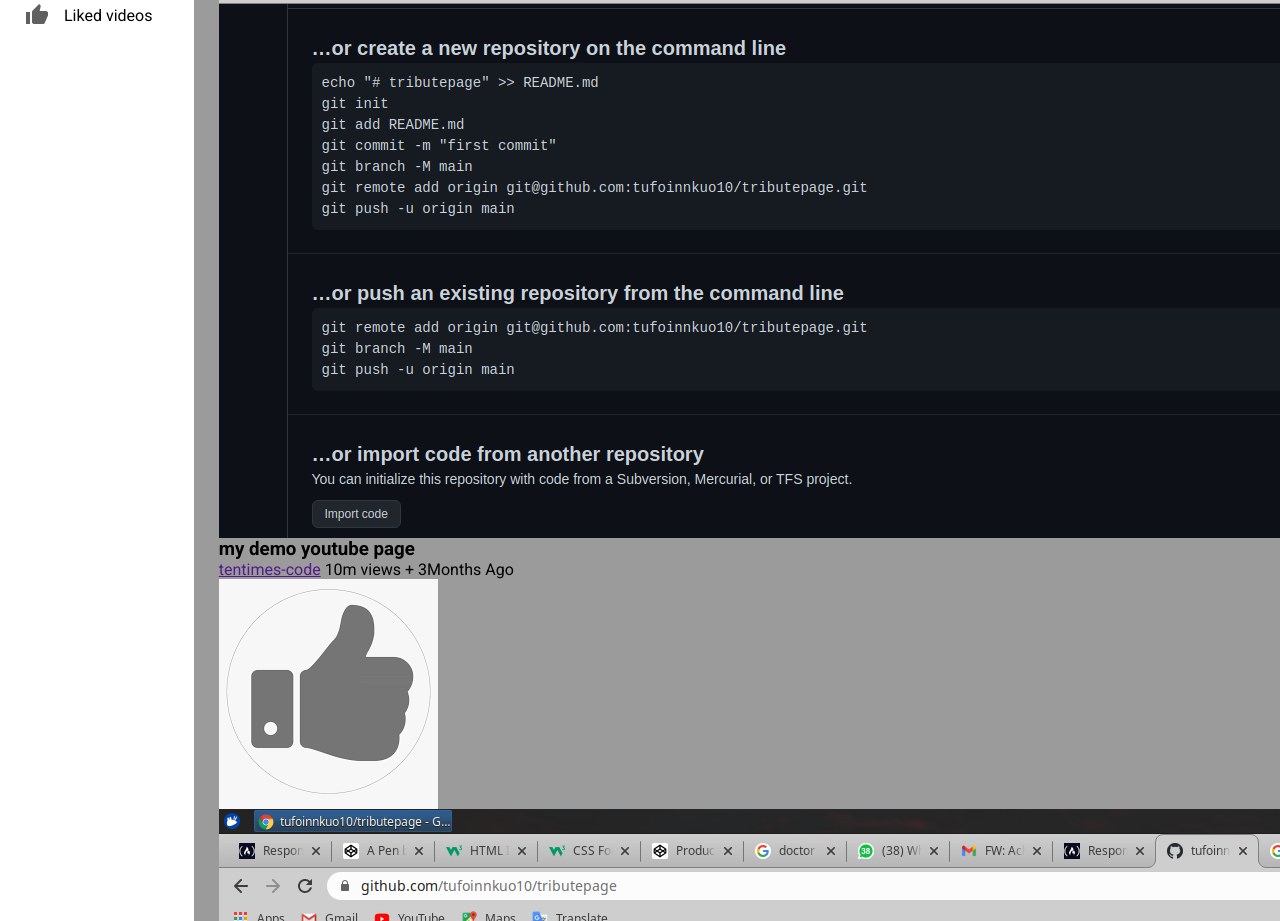
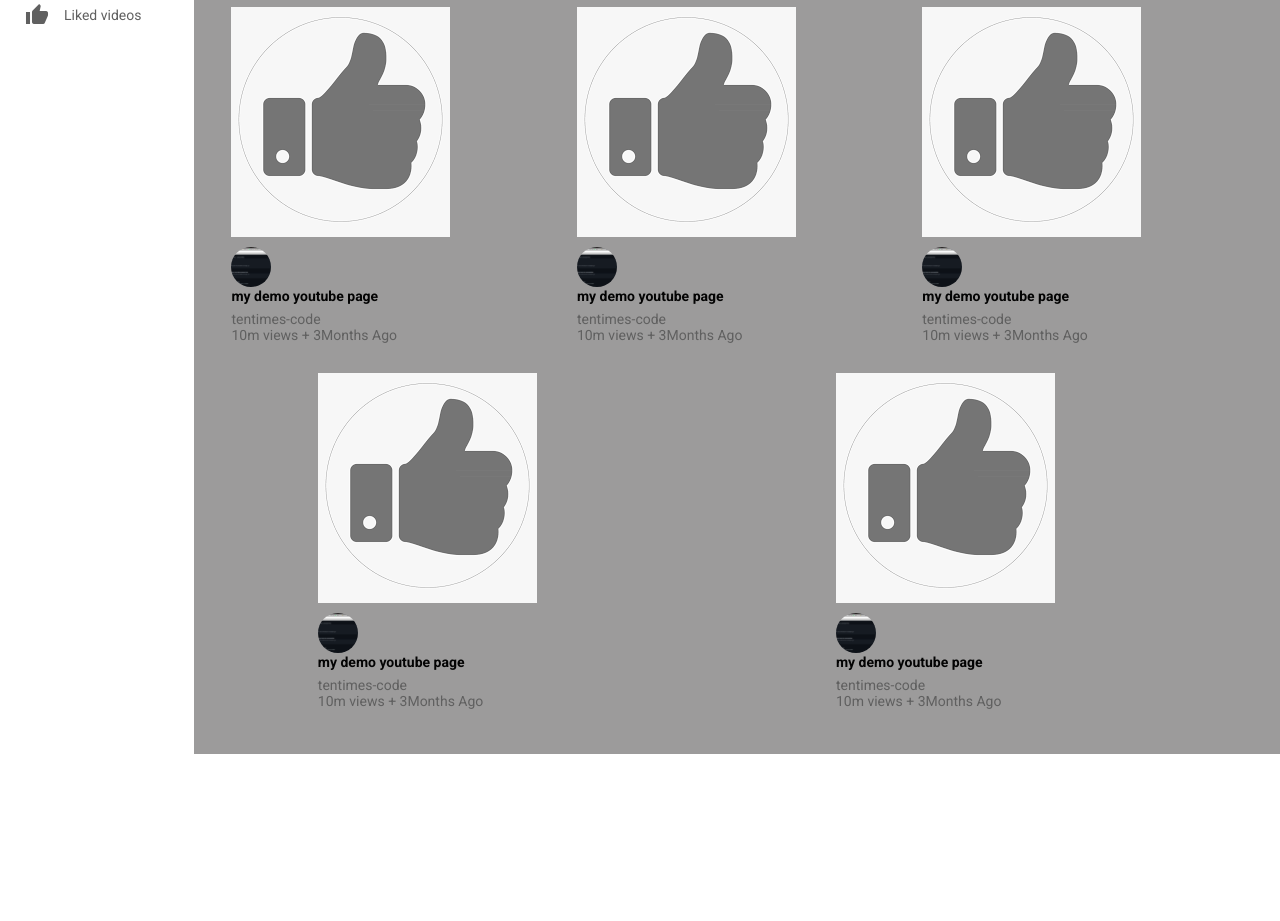
Before and after one commit to tufoinnkuo10/youtube-demo, a plain HTML site: page index.html in a window 1280 px wide. Shown: the part 479-1400 px from the top of the page. After the commit the page ends 1233 px from the top, so only its background shows below. Drawn offline with Linux system fonts and the light colour scheme.

Commit message:
added more pics, styled the page..

```diff
--- a/index.html
+++ b/index.html
@@ -150,6 +150,74 @@
 
                 </div>
             </div>
+            <div class="video">
+                <div class="thumbup">
+                    <img src="images/thumbup.png" alt="">
+                </div>
+                <div class="video_details">
+                    <div class="author">
+                        <!-- this is for the image of the channel  -->
+                        <img src="images/utubepro.png" alt="">
+                    </div>
+                </div>
+                <div class="title">
+                    <h3>my demo youtube page</h3>
+                    <a href="">tentimes-code</a>
+                    <span>10m views + 3Months Ago</span>
+
+                </div>
+            </div>
+            <div class="video">
+             <div class="thumbup">
+                 <img src="images/thumbup.png" alt="">
+             </div>
+             <div class="video_details">
+                 <div class="author">
+                     <!-- this is for the image of the channel  -->
+                     <img src="images/utubepro.png" alt="">
+                 </div>
+             </div>
+             <div class="title">
+                 <h3>my demo youtube page</h3>
+                 <a href="">tentimes-code</a>
+                 <span>10m views + 3Months Ago</span>
+
+             </div>
+         </div>
+         <div class="video">
+             <div class="thumbup">
+                 <img src="images/thumbup.png" alt="">
+             </div>
+             <div class="video_details">
+                 <div class="author">
+                     <!-- this is for the image of the channel  -->
+                     <img src="images/utubepro.png" alt="">
+                 </div>
+             </div>
+             <div class="title">
+                 <h3>my demo youtube page</h3>
+                 <a href="">tentimes-code</a>
+                 <span>10m views + 3Months Ago</span>
+
+             </div>
+         </div>
+         <div class="video">
+             <div class="thumbup">
+                 <img src="images/thumbup.png" alt="">
+             </div>
+             <div class="video_details">
+                 <div class="author">
+                     <!-- this is for the image of the channel  -->
+                     <img src="images/utubepro.png" alt="">
+                 </div>
+             </div>
+             <div class="title">
+                 <h3>my demo youtube page</h3>
+                 <a href="">tentimes-code</a>
+                 <span>10m views + 3Months Ago</span>
+
+             </div>
+         </div>
                <!-- single video ends -->
            </div>
        </div>
--- a/style/style.css
+++ b/style/style.css
@@ -128,5 +128,53 @@
  }
 
  .video{
+     width: 310px;
+     margin-right: 10px;
+     margin-bottom: 30px;
+
 
  }
+
+ .video-thumbup{
+     width: 100px;
+     height: 170px;
+
+ }
+ .video-thumbup img{
+     object-fit: cover;
+     height: 60px;
+     width: 60px;
+
+ }.author img{
+     object-fit: cover;
+     border-radius: 50%;
+     height: 40px;
+     width: 40px;
+     margin-right: 10px;
+
+ }
+ .video_details{
+     display: flex;
+     margin-top: 10px;
+ }
+.title{
+    display: flex;
+    flex-direction: column;
+}
+.title h3{
+    color: rgb(3,3,3);
+    line-height: 18px;
+    font-size: 14px;
+    margin-bottom: 6px;
+}
+.title a, span{
+    text-decoration: none;
+    color: rgb(96, 96, 96);
+    font-size: 14px;
+
+}
+h1{
+    font-size: 20px;
+    margin-bottom: 10px;
+    color: rgb(3,3,3);
+}
```
